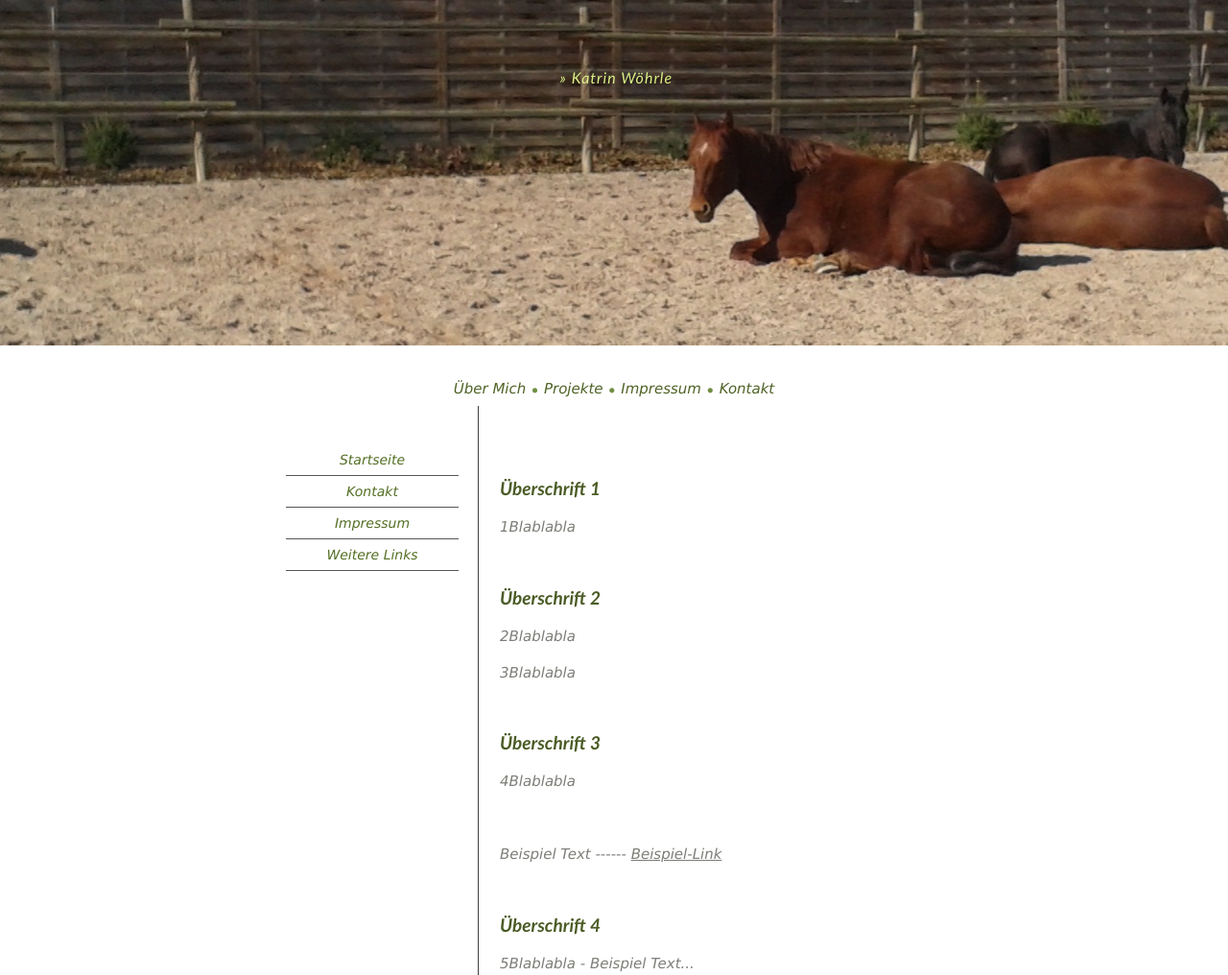
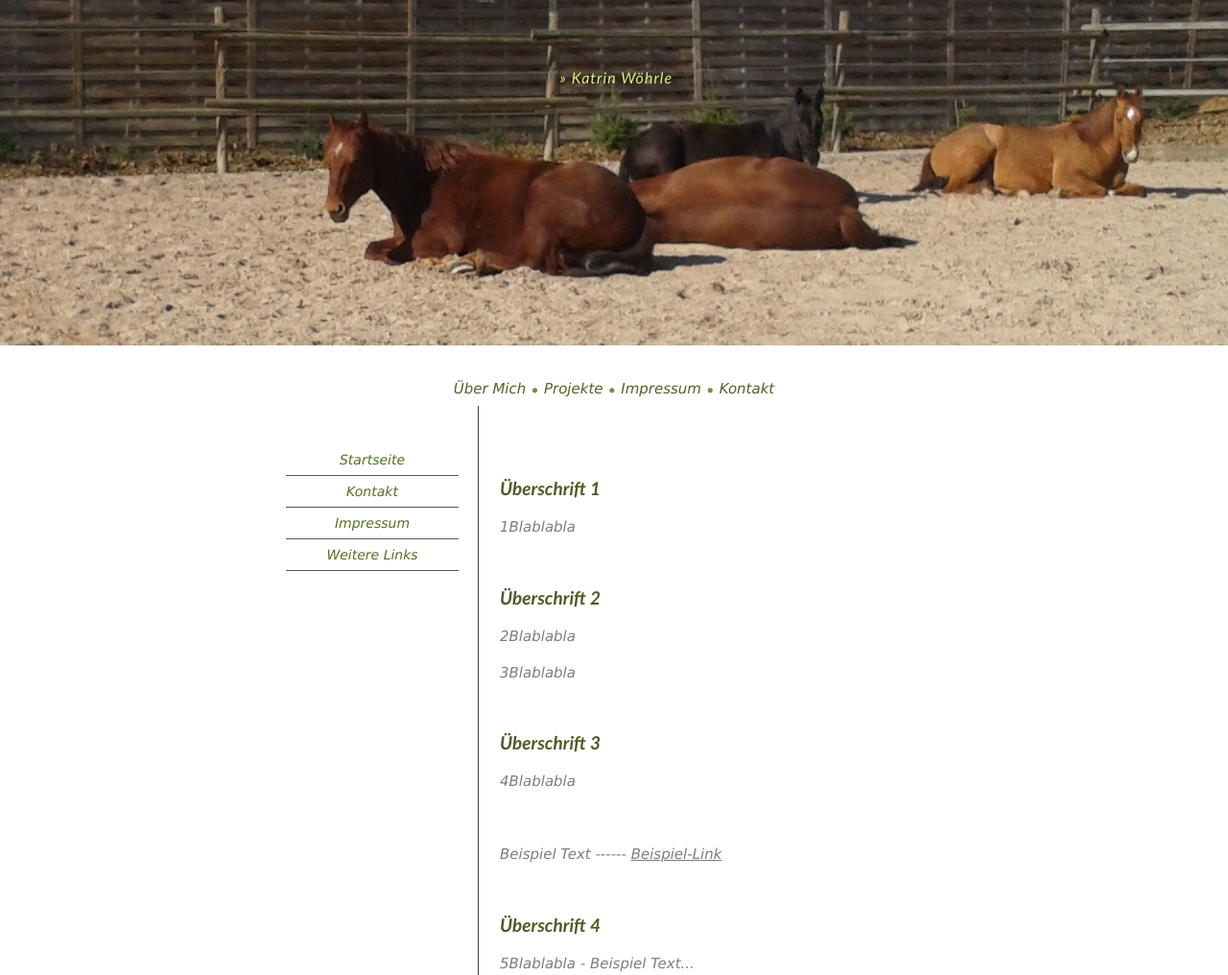
Before and after one commit to Katrin-Woehrle/Startseite, a plain HTML site: page index.html in a window 1280 px wide. Shown: the top 1016 px of the page at 96% size. Drawn offline with Linux system fonts and the light colour scheme.

Commit message:
Update formatierung.css

```diff
--- a/formatierung.css
+++ b/formatierung.css
@@ -11,7 +11,7 @@ background-position:50% 0%;width:100%;
 #aussen
 {padding:0px;margin-top: 0px; margin-left: 0px; margin-right: 0px;margin-bottom: 0px;
 background-image:url(bilder/pferdeoben.jpg);background-repeat:no-repeat;
-background-position:50% 0%;
+background-position:100% 0%;
 }
 
 
```
